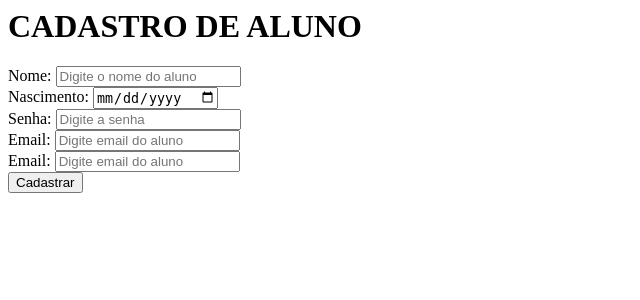
After one commit to Rsantosls/TCC_SENAI, a PHP site: page /usuarios/cad_u.php in a window 1280 px wide. The commit adds this page. Shown: the top 300 px of the page, without its empty margins (0-640 px from the left). Run offline with PHP 8.4, Linux system fonts and the light colour scheme.

Commit message:
Criação de páginas php

```diff
--- a/config.php
+++ b/config.php
@@ -1,3 +1,4 @@
+<!-- <h1>TESTE</h1> -->
 <?php
     const SERVIDOR = "localhost";
     const USER = "root";
--- /dev/null
+++ b/usuarios/cad_u.php
@@ -0,0 +1,44 @@
+<h1>CADASTRO DE ALUNO</h1>
+
+<form action="?page=servicos_u" method="post" class="mt-5">
+    <input type="hidden" name="acao" value="cadastrar" required>
+
+    <!-- ROW1 -->
+    <div class="row mb-3">
+        <div class="col-6">
+            <!-- NOME -->
+            <label for="nome" class="form-label"> Nome:</label>
+            <input type="text" name="nome" placeholder="Digite o nome do aluno" class="form-control" required>
+        </div>
+        <div class="col-6">
+            <!-- NASCIMENTO -->
+            <label for="nascimento" class="form-label"> Nascimento:</label>
+            <input type="date" name="nascimento" placeholder="Exemplo: 10/12/1970" class="form-control" required>
+        </div>
+    </div>
+
+    <!-- ROW2 -->
+    <div class="row  mb-3">
+        <div class="col-6">
+            <!-- TELEFONE -->
+            <label for="senha" class="form-label"> Senha:</label>
+            <input type="text" name="senha" placeholder="Digite a senha" class="form-control" required>
+        </div>
+        <div class="col-6">
+            <!-- EMAIL -->
+            <label for="email" class="form-label"> Email:</label>
+            <input type="email" name="email" placeholder="Digite email do aluno" class="form-control" required>
+        </div>
+    </div>
+
+    <!-- ROW3 -->
+    <div class="row mb-3">
+        <div class="col-6">
+            <!-- SITUAÇÃO -->
+            <label for="email" class="form-label"> Email:</label>
+            <input type="email" name="email" placeholder="Digite email do aluno" class="form-control" required>
+        </div>
+    </div>
+
+    <button type="submit" class="btn btn-primary mt-3 mb-5">Cadastrar</button>
+</form>
```
Also changed, not shown: boasVindas.php (added, +18 -0 lines), home.php (+104 -3 lines), livros/cad_l.php (added), livros/del_l.php (added), livros/edt_l.php (added), livros/list_l.php (added), livros/servicos_l.php (added), usuarios/del_u.php (added), usuarios/edt_u.php (added), usuarios/list_u.php (added), usuarios/servicos_u.php (added).
